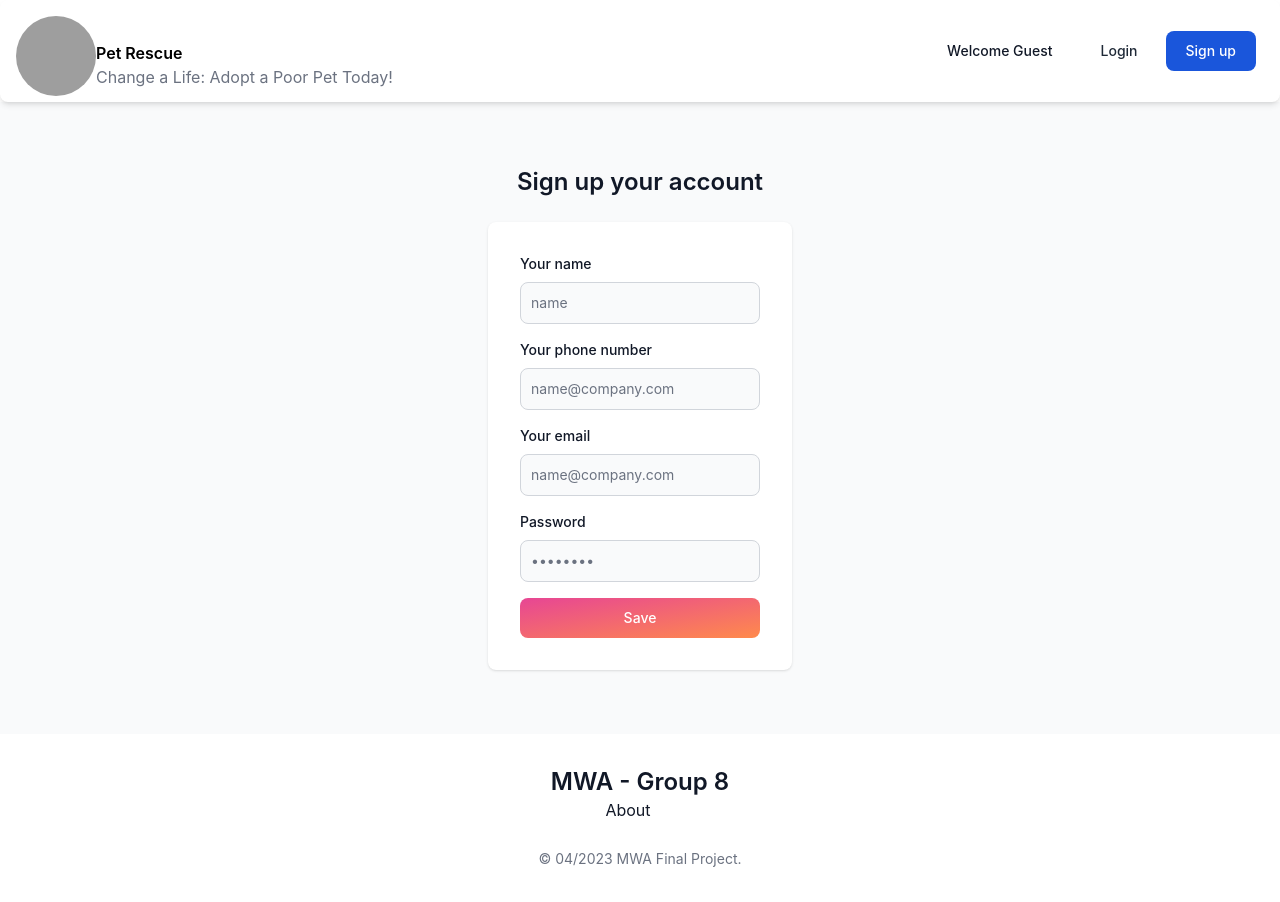
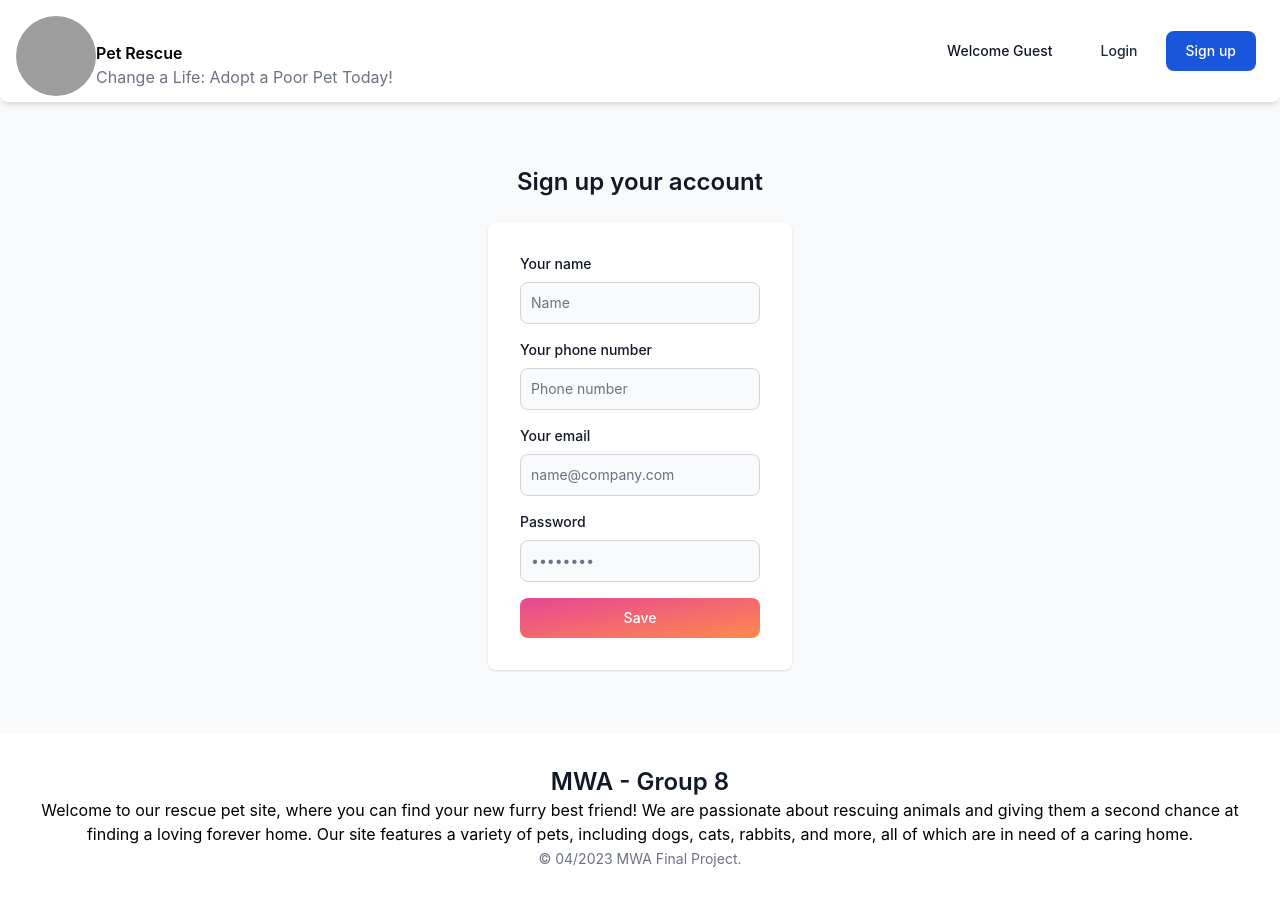
Before and after one commit to thanhtung2501/mwa, an Angular app in the folder frontend/: page /signup in a window 1280 px wide. Built offline with nearby package versions, Linux system fonts and the light colour scheme; grey boxes are pictures that could not be loaded.

Commit message:
Update UI

```diff
--- a/frontend/src/app/footer/footer.component.html
+++ b/frontend/src/app/footer/footer.component.html
@@ -3,11 +3,8 @@
     <a href="#" class="flex justify-center items-center text-2xl font-semibold text-gray-900 dark:text-white">
       MWA - Group 8
     </a>
-    <ul class="flex flex-wrap justify-center items-center mb-6 text-gray-900 dark:text-white">
-      <li>
-        <a href="#" class="mr-4 hover:underline md:mr-6 ">About</a>
-      </li>
-    </ul>
+    <p>Welcome to our rescue pet site, where you can find your new furry best friend! We are passionate about rescuing animals and giving them a second chance at finding a loving forever home. Our site features a variety of pets, including dogs, cats, rabbits, and more, all of which are in need of a caring home.</p>
+    <p></p>
     <span class="text-sm text-gray-500 sm:text-center dark:text-gray-400">© 04/2023 MWA Final Project.</span>
   </div>
 </footer>
--- a/frontend/src/app/login/login.component.html
+++ b/frontend/src/app/login/login.component.html
@@ -12,7 +12,7 @@
             <label for="email" class="block mb-2 text-sm font-medium text-gray-900 dark:text-white">Your email</label>
             <input type="email" name="email" id="email" formControlName="email"
               class="bg-gray-50 border border-gray-300 text-gray-900 sm:text-sm rounded-lg focus:ring-primary-600 focus:border-primary-600 block w-full p-2.5 dark:bg-gray-700 dark:border-gray-600 dark:placeholder-gray-400 dark:text-white dark:focus:ring-blue-500 dark:focus:border-blue-500"
-              placeholder="name@company.com" required="">
+              placeholder="name@company.com">
             <small
               style="color: red"
               *ngIf="form.get('email')?.errors?.['required']&&form.get('email')?.touched">Email is required</small>
@@ -23,8 +23,7 @@
           <div>
             <label for="password" class="block mb-2 text-sm font-medium text-gray-900 dark:text-white">Password</label>
             <input type="password" name="password" id="password" placeholder="••••••••" formControlName="password"
-              class="bg-gray-50 border border-gray-300 text-gray-900 sm:text-sm rounded-lg focus:ring-primary-600 focus:border-primary-600 block w-full p-2.5 dark:bg-gray-700 dark:border-gray-600 dark:placeholder-gray-400 dark:text-white dark:focus:ring-blue-500 dark:focus:border-blue-500"
-              required="">
+              class="bg-gray-50 border border-gray-300 text-gray-900 sm:text-sm rounded-lg focus:ring-primary-600 focus:border-primary-600 block w-full p-2.5 dark:bg-gray-700 dark:border-gray-600 dark:placeholder-gray-400 dark:text-white dark:focus:ring-blue-500 dark:focus:border-blue-500">
             <small
               style="color: red"
               *ngIf="form.get('password')?.errors?.['required']&&form.get('password')?.touched">Password is required</small>
--- a/frontend/src/app/signup/signup.component.html
+++ b/frontend/src/app/signup/signup.component.html
@@ -12,7 +12,7 @@
             <label for="name" class="block mb-2 text-sm font-medium text-gray-900 dark:text-white">Your name</label>
             <input type="name" name="name" id="name" formControlName="name"
               class="bg-gray-50 border border-gray-300 text-gray-900 sm:text-sm rounded-lg focus:ring-primary-600 focus:border-primary-600 block w-full p-2.5 dark:bg-gray-700 dark:border-gray-600 dark:placeholder-gray-400 dark:text-white dark:focus:ring-blue-500 dark:focus:border-blue-500"
-              placeholder="name" required="">
+              placeholder="Name">
             <small
               style="color: red"
               *ngIf="signupForm.get('name')?.errors?.['required']&&signupForm.get('name')?.touched">Name is required</small>
@@ -22,7 +22,7 @@
               number</label>
             <input type="phoneNumber" name="phoneNumber" id="phoneNumber" formControlName="phoneNumber"
               class="bg-gray-50 border border-gray-300 text-gray-900 sm:text-sm rounded-lg focus:ring-primary-600 focus:border-primary-600 block w-full p-2.5 dark:bg-gray-700 dark:border-gray-600 dark:placeholder-gray-400 dark:text-white dark:focus:ring-blue-500 dark:focus:border-blue-500"
-              placeholder="name@company.com" required="">
+              placeholder="Phone number">
             <small
               style="color: red"
               *ngIf="signupForm.get('phoneNumber')?.errors?.['pattern']&&signupForm.get('phoneNumber')?.touched"
@@ -33,7 +33,7 @@
             <label for="email" class="block mb-2 text-sm font-medium text-gray-900 dark:text-white">Your email</label>
             <input type="email" name="email" id="email" formControlName="email"
               class="bg-gray-50 border border-gray-300 text-gray-900 sm:text-sm rounded-lg focus:ring-primary-600 focus:border-primary-600 block w-full p-2.5 dark:bg-gray-700 dark:border-gray-600 dark:placeholder-gray-400 dark:text-white dark:focus:ring-blue-500 dark:focus:border-blue-500"
-              placeholder="name@company.com" required="">
+              placeholder="name@company.com">
             <small
               style="color: red"
               *ngIf="signupForm.get('email')?.errors?.['required']&&signupForm.get('email')?.touched">Email is required</small>
@@ -44,8 +44,7 @@
           <div>
             <label for="password" class="block mb-2 text-sm font-medium text-gray-900 dark:text-white">Password</label>
             <input type="password" name="password" id="password" placeholder="••••••••" formControlName="password"
-              class="bg-gray-50 border border-gray-300 text-gray-900 sm:text-sm rounded-lg focus:ring-primary-600 focus:border-primary-600 block w-full p-2.5 dark:bg-gray-700 dark:border-gray-600 dark:placeholder-gray-400 dark:text-white dark:focus:ring-blue-500 dark:focus:border-blue-500"
-              required="">
+              class="bg-gray-50 border border-gray-300 text-gray-900 sm:text-sm rounded-lg focus:ring-primary-600 focus:border-primary-600 block w-full p-2.5 dark:bg-gray-700 dark:border-gray-600 dark:placeholder-gray-400 dark:text-white dark:focus:ring-blue-500 dark:focus:border-blue-500">
             <small
               style="color: red"
               *ngIf="signupForm.get('password')?.errors?.['required']&&signupForm.get('password')?.touched">Password is required</small>
```
Also changed, not shown: 1 other file (tests, documents, lock files or other folders).
